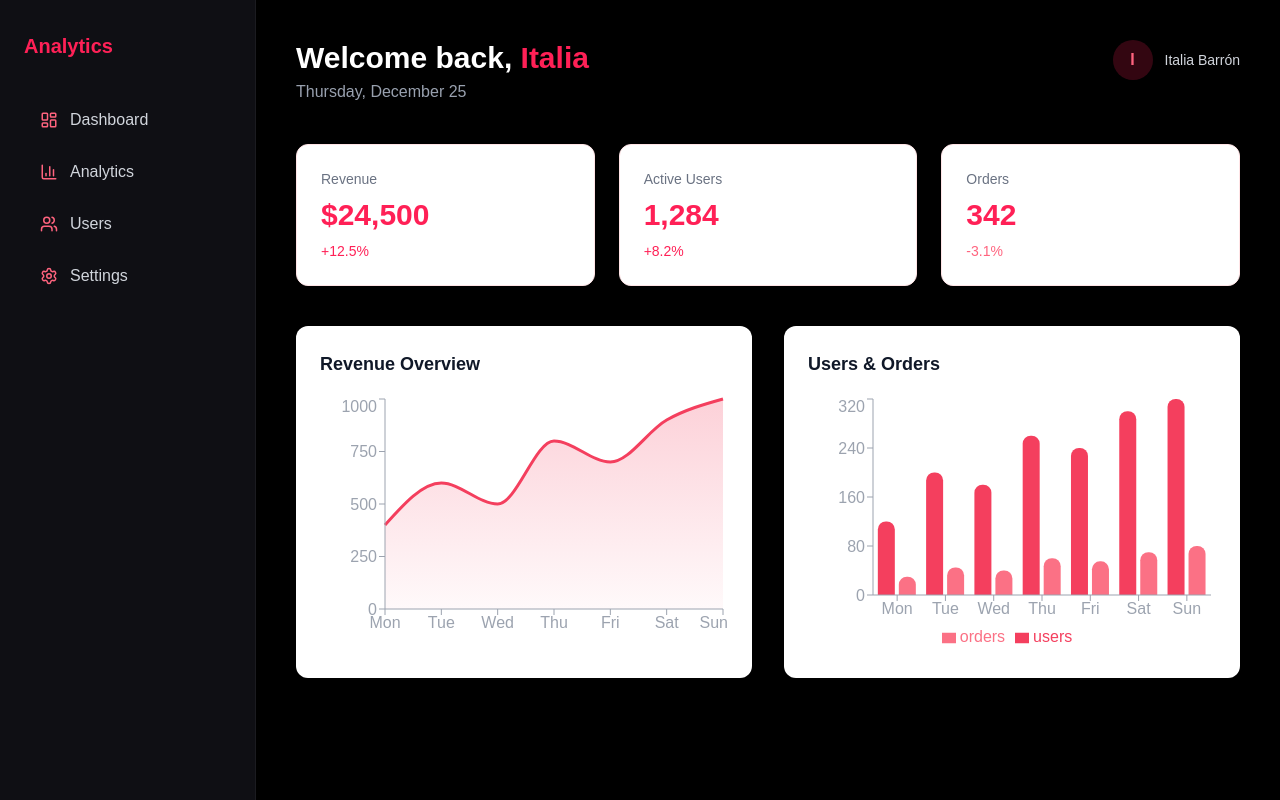
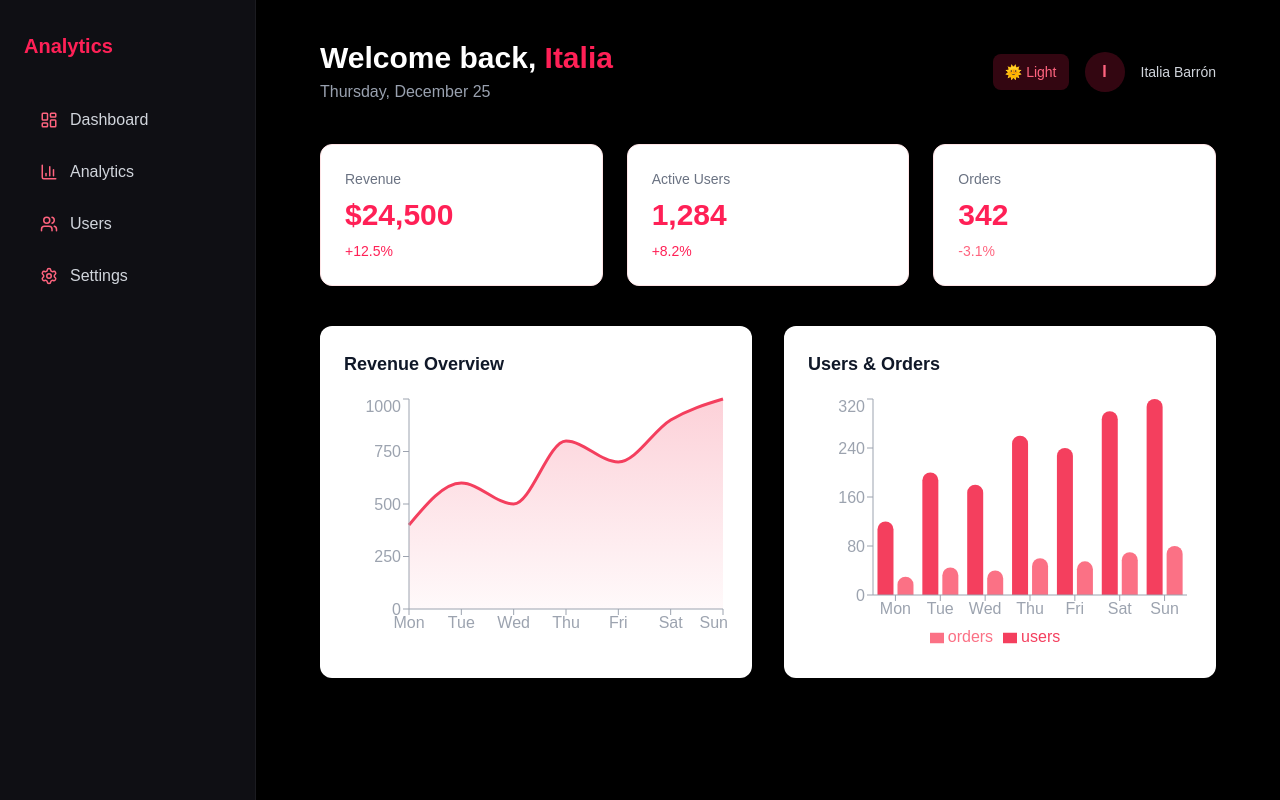
Before and after one commit to brizavda/analytics-dashboard, a Next.js app: page /dashboard in a window 1280 px wide. Built offline with nearby package versions, Linux system fonts and the light colour scheme.

Commit message:
feat: implement theme toggle functionality and update layout for dark mode support

```diff
--- a/app/components/Sidebar.tsx
+++ b/app/components/Sidebar.tsx
@@ -1,8 +1,7 @@
 "use client";
 
-import { BarChart3, LayoutDashboard, Menu, Settings, Users } from "lucide-react";
+import { BarChart3, LayoutDashboard, Settings, Users } from "lucide-react";
 import Link from "next/link";
-import { useState } from "react";
 
 const navItems = [
   { label: "Dashboard", href: "/dashboard", icon: LayoutDashboard },
@@ -11,44 +10,43 @@ const navItems = [
   { label: "Settings", href: "/dashboard", icon: Settings },
 ];
 
-export default function Sidebar() {
-  const [open, setOpen] = useState(false);
+interface SidebarProps {
+  open: boolean;
+  onClose: () => void;
+}
 
+export default function Sidebar({ open, onClose }: SidebarProps) {
   return (
     <>
-      {/* HAMBURGER — SOLO MOBILE */}
-      <button
-        onClick={() => setOpen(true)}
-        className="lg:hidden fixed top-6 left-6 z-50 p-2 rounded-lg bg-rose-500 text-white shadow-lg"
-      >
-        <Menu size={20} />
-      </button>
-
-      {/* OVERLAY MOBILE */}
+      {/* Overlay mobile */}
       {open && (
         <div
-          onClick={() => setOpen(false)}
+          onClick={onClose}
           className="fixed inset-0 bg-black/50 z-40 lg:hidden"
         />
       )}
 
-      {/* SIDEBAR */}
-      <aside className="hidden lg:flex fixed left-0 top-0 h-screen w-64 bg-[#0f0f14] border-r border-white/5 z-40">
-
-        <div className="flex flex-col w-full px-6 py-8">
-          {/* LOGO */}
+      <aside
+        className={`
+          fixed top-0 left-0 z-50 h-screen w-64
+          bg-[#0f0f14] border-r border-white/5
+          transform transition-transform duration-300
+          ${open ? "translate-x-0" : "-translate-x-full"}
+          lg:translate-x-0
+        `}
+      >
+        <div className="flex flex-col px-6 py-8">
           <h2 className="text-xl font-bold text-white mb-10">
             <span className="text-rose-500">Analytics</span>
           </h2>
 
-          {/* NAVIGATION */}
           <nav className="flex flex-col gap-3">
             {navItems.map((item) => (
               <Link
                 key={item.label}
                 href={item.href}
-                onClick={() => setOpen(false)}
-                className="flex items-center gap-3 px-4 py-2 rounded-lg text-gray-300 hover:text-white hover:bg-rose-500/10 transition"
+                onClick={onClose}
+                className="flex items-center gap-3 px-4 py-2 rounded-lg text-gray-300 hover:text-white hover:bg-rose-500/10"
               >
                 <item.icon size={18} className="text-rose-400" />
                 {item.label}
--- a/app/components/ui/DashboardHeader.tsx
+++ b/app/components/ui/DashboardHeader.tsx
@@ -1,4 +1,8 @@
 "use client";
+import ThemeToggle from "./ThemeToggle";
+
+
+import { Menu } from "lucide-react";
 
 interface DashboardHeaderProps {
   onMenuClick: () => void;
@@ -8,18 +12,17 @@ export default function DashboardHeader({
   onMenuClick,
 }: DashboardHeaderProps) {
   return (
-    <header className="relative flex items-start justify-between gap-4">
+    <header className="relative flex items-center justify-between">
 
-      {/* Botón hamburguesa (solo mobile) */}
+      {/* Hamburguesa SOLO mobile */}
       <button
         onClick={onMenuClick}
         className="lg:hidden bg-rose-500 text-white p-2 rounded-xl"
       >
-        ☰
+        <Menu size={20} />
       </button>
 
-      {/* Texto bienvenida */}
-      <div>
+      <div className="flex-1 text-center lg:text-left lg:ml-0">
         <h1 className="text-3xl font-bold">
           Welcome back, <span className="text-rose-500">Italia</span>
         </h1>
@@ -29,13 +32,15 @@ export default function DashboardHeader({
       </div>
 
       {/* Usuario */}
-      <div className="hidden sm:flex items-center gap-3 ml-auto">
+      <div className="flex items-center gap-4">
+        <ThemeToggle />
         <div className="w-10 h-10 rounded-full bg-rose-500/20 flex items-center justify-center text-rose-400 font-bold">
           I
         </div>
-        <span className="text-sm text-gray-300">Italia Barrón</span>
+        <span className="hidden sm:block text-sm text-gray-300">
+          Italia Barrón
+        </span>
       </div>
-
     </header>
   );
 }
--- /dev/null
+++ b/app/components/ui/ThemeToggle.tsx
@@ -0,0 +1,21 @@
+"use client";
+
+import { useEffect, useState } from "react";
+
+export default function ThemeToggle() {
+  const [theme, setTheme] = useState<"light" | "dark">("dark");
+
+  useEffect(() => {
+    document.documentElement.classList.remove("light", "dark");
+    document.documentElement.classList.add(theme);
+  }, [theme]);
+
+  return (
+    <button
+      onClick={() => setTheme(theme === "dark" ? "light" : "dark")}
+      className="px-3 py-2 rounded-lg bg-rose-500/20 text-rose-400 hover:bg-rose-500/30 transition text-sm"
+    >
+      {theme === "dark" ? "🌞 Light" : "🌙 Dark"}
+    </button>
+  );
+}
--- a/app/dashboard/page.tsx
+++ b/app/dashboard/page.tsx
@@ -1,31 +1,29 @@
 "use client";
 
 import { useState } from "react";
-import MobileSidebar from "../components/MobileSidebar";
 import Sidebar from "../components/Sidebar";
-
-import UsersOrdersChart from "@/app/components/ui/UsersOrdersChart";
 import DashboardHeader from "../components/ui/DashboardHeader";
 import RevenueChart from "../components/ui/RevenueChart";
 import StatCard from "../components/ui/StatCard";
+import UsersOrdersChart from "../components/ui/UsersOrdersChart";
 import { dashboardStats } from "../data/mockData";
 
 export default function DashboardPage() {
-  const [mobileOpen, setMobileOpen] = useState(false);
+  const [sidebarOpen, setSidebarOpen] = useState(false);
 
   return (
-    <div className="min-h-screen bg-black text-white">
+    <div className="flex min-h-screen bg-black text-white">
 
-      {/* Desktop sidebar */}
-      <Sidebar />
+      <Sidebar
+        open={sidebarOpen}
+        onClose={() => setSidebarOpen(false)}
+      />
 
-      {/* Mobile sidebar */}
-      <MobileSidebar open={mobileOpen} onClose={() => setMobileOpen(false)} />
+      <main className="flex-1 lg:ml-64 px-4 sm:px-8 xl:px-16 py-10 space-y-10">
 
-      {/* Main */}
-      <main className="lg:ml-64 px-6 sm:px-10 py-10 space-y-10">
-
-        <DashboardHeader onMenuClick={() => setMobileOpen(true)} />
+        <DashboardHeader
+          onMenuClick={() => setSidebarOpen(true)}
+        />
 
         <section className="grid grid-cols-1 sm:grid-cols-2 lg:grid-cols-3 gap-6">
           {dashboardStats.map((stat) => (
--- a/app/globals.css
+++ b/app/globals.css
@@ -1,15 +1,28 @@
 @import "tailwindcss";
 
+/* =========================
+   VARIABLES BASE
+========================= */
 :root {
+  --background: #0a0a0a;   /* dark por defecto */
+  --foreground: #ededed;
+}
+
+.light {
   --background: #ffffff;
   --foreground: #171717;
 }
 
+/* =========================
+   RESET Y UX
+========================= */
 * {
   -webkit-tap-highlight-color: transparent;
 }
 
-
+/* =========================
+   TAILWIND THEME
+========================= */
 @theme inline {
   --color-background: var(--background);
   --color-foreground: var(--foreground);
@@ -17,15 +30,13 @@
   --font-mono: var(--font-geist-mono);
 }
 
-@media (prefers-color-scheme: dark) {
-  :root {
-    --background: #0a0a0a;
-    --foreground: #ededed;
-  }
-}
 
+/* =========================
+   BODY
+========================= */
 body {
   background: var(--background);
   color: var(--foreground);
   font-family: Arial, Helvetica, sans-serif;
+  transition: background-color 0.3s ease, color 0.3s ease;
 }
--- a/app/layout.tsx
+++ b/app/layout.tsx
@@ -1,9 +1,7 @@
+"use client";
+
+import { ThemeProvider } from "next-themes";
 import "./globals.css";
-
-export const metadata = {
-  title: "Analytics Dashboard",
-  description: "Interactive analytics dashboard",
-};
 
 export default function RootLayout({
   children,
@@ -11,9 +9,15 @@ export default function RootLayout({
   children: React.ReactNode;
 }) {
   return (
-    <html lang="en">
-      <body className="bg-rose-50 text-gray-800">
-        {children}
+    <html lang="en" suppressHydrationWarning>
+      <body>
+        <ThemeProvider
+          attribute="class"
+          defaultTheme="dark"
+          enableSystem={false}
+        >
+          {children}
+        </ThemeProvider>
       </body>
     </html>
   );
--- a/package.json
+++ b/package.json
@@ -13,6 +13,7 @@
     "framer-motion": "^12.23.26",
     "lucide-react": "^0.562.0",
     "next": "16.1.1",
+    "next-themes": "^0.4.6",
     "react": "19.2.3",
     "react-dom": "19.2.3",
     "recharts": "^3.6.0"
--- /dev/null
+++ b/tailwind.config.ts
@@ -0,0 +1,23 @@
+import type { Config } from "tailwindcss";
+
+const config: Config = {
+  darkMode: "class", // 👈 CLAVE para el toggle
+  content: [
+    "./app/**/*.{ts,tsx}",
+    "./components/**/*.{ts,tsx}",
+  ],
+  theme: {
+    extend: {
+      colors: {
+        background: {
+          light: "#ffffff",
+          dark: "#0a0a0a",
+        },
+        roseAccent: "#ff2d55",
+      },
+    },
+  },
+  plugins: [],
+};
+
+export default config;
```
Also changed, not shown: 1 other file (tests, documents, lock files or other folders).
